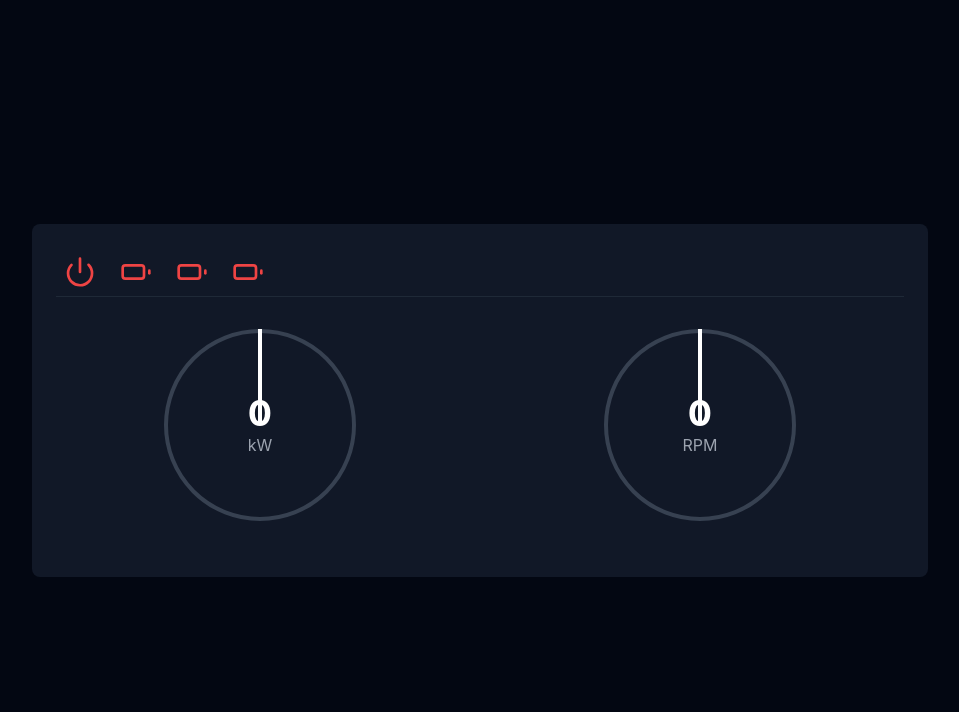
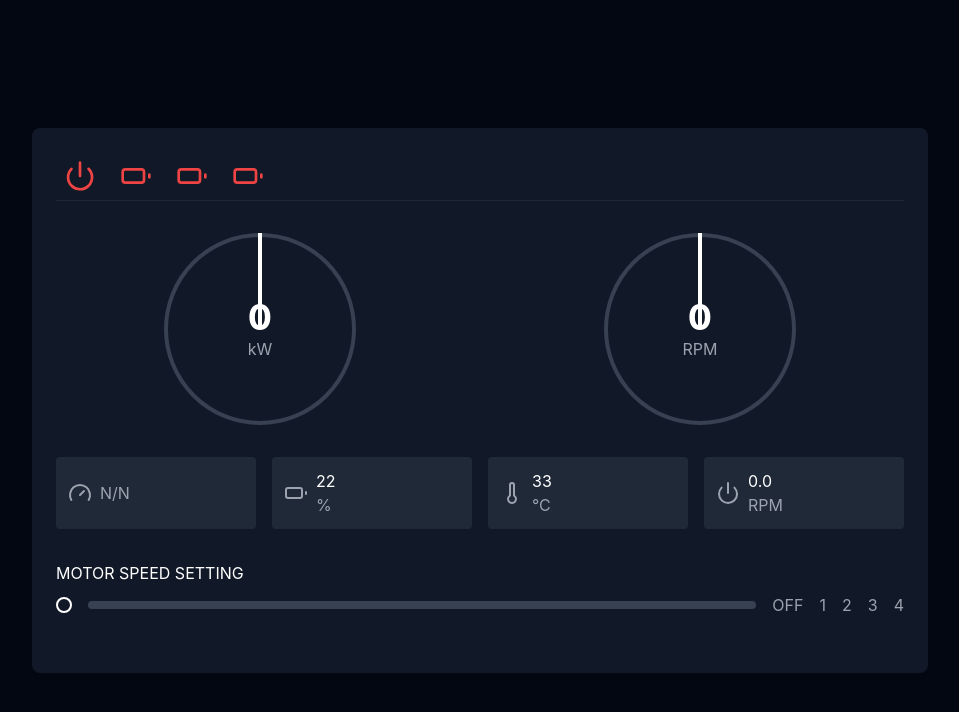
Before and after one commit to igor-eremn/DataDrive, a React (Vite) app in the folder client/: page / in a window 1280 px wide. Shown: the top 712 px of the page, without its empty margins (160-1119 px from the left). Built offline with nearby package versions, Linux system fonts and the light colour scheme.

Commit message:
feat: added speed selector and status indicators

```diff
--- /dev/null
+++ b/client/src/components/DashBoard/components/MotorSpeedSetting.tsx
@@ -0,0 +1,30 @@
+import React from 'react';
+import { MotorSpeedSettingProps } from '../types';
+
+export const MotorSpeedSetting: React.FC<MotorSpeedSettingProps> = ({
+  currentSpeed,
+  maxSpeed
+}) => {
+  return (
+    <div className="mb-8">
+      <div className="text-white mb-2">MOTOR SPEED SETTING</div>
+      <div className="flex items-center gap-4">
+        <div className="w-4 h-4 rounded-full border-2 border-white" />
+        <div className="flex-1 h-2 bg-gray-700 rounded">
+          <div
+            className="h-full bg-white rounded"
+            style={{ width: `${(currentSpeed / maxSpeed) * 100}%` }}
+          />
+        </div>
+        <div className="flex gap-4 text-gray-400">
+          <span>OFF</span>
+          {[...Array(maxSpeed)].map((_, i) => (
+            <span key={i + 1}>{i + 1}</span>
+          ))}
+        </div>
+      </div>
+    </div>
+  );
+};
+
+export default MotorSpeedSetting;
--- /dev/null
+++ b/client/src/components/DashBoard/components/StatusIndicator.tsx
@@ -0,0 +1,22 @@
+import React from 'react';
+import { StatusIndicatorProps } from '../types';
+
+export const StatusIndicator: React.FC<StatusIndicatorProps> = ({
+  icon,
+  value,
+  label
+}) => {
+  return (
+    <div className="flex items-center gap-2 p-3 bg-gray-800 rounded">
+      {icon}
+      {(value || label) && (
+        <div>
+          {value && <div className="text-white">{value}</div>}
+          {label && <div className="text-gray-400">{label}</div>}
+        </div>
+      )}
+    </div>
+  );
+};
+
+export default StatusIndicator;
--- a/client/src/components/DashBoard/index.tsx
+++ b/client/src/components/DashBoard/index.tsx
@@ -2,6 +2,8 @@ import React from 'react';
 import { Battery, Thermometer, Power, Gauge as GaugeIcon } from 'lucide-react';
 import { TopStatusIcons } from './components/TopStatusIcons';
 import { Gauge } from './components/Gauge';
+import { StatusIndicator } from './components/StatusIndicator';
+import { MotorSpeedSetting } from './components/MotorSpeedSetting';
 
 const Dashboard: React.FC = () => {
   return (
@@ -12,6 +14,30 @@ const Dashboard: React.FC = () => {
         <Gauge value={0} unit="kW" max={1000} />
         <Gauge value={0} unit="RPM" max={800} />
       </div>
+
+      <div className="grid grid-cols-2 md:grid-cols-4 gap-4 mb-8">
+        <StatusIndicator
+          icon={<GaugeIcon className="w-6 h-6 text-gray-400" />}
+          label="N/N"
+        />
+        <StatusIndicator
+          icon={<Battery className="w-6 h-6 text-gray-400" />}
+          value="22"
+          label="%"
+        />
+        <StatusIndicator
+          icon={<Thermometer className="w-6 h-6 text-gray-400" />}
+          value="33"
+          label="°C"
+        />
+        <StatusIndicator
+          icon={<Power className="w-6 h-6 text-gray-400" />}
+          value="0.0"
+          label="RPM"
+        />
+      </div>
+
+      <MotorSpeedSetting currentSpeed={0} maxSpeed={4} />
     </div>
   );
 };
--- a/client/src/components/DashBoard/types/index.ts
+++ b/client/src/components/DashBoard/types/index.ts
@@ -10,5 +10,7 @@ export interface StatusIndicatorProps {
     label?: string;
 }
 
-export interface speed {
+export interface MotorSpeedSettingProps {
+    currentSpeed: number;
+    maxSpeed: number;
 }
```
